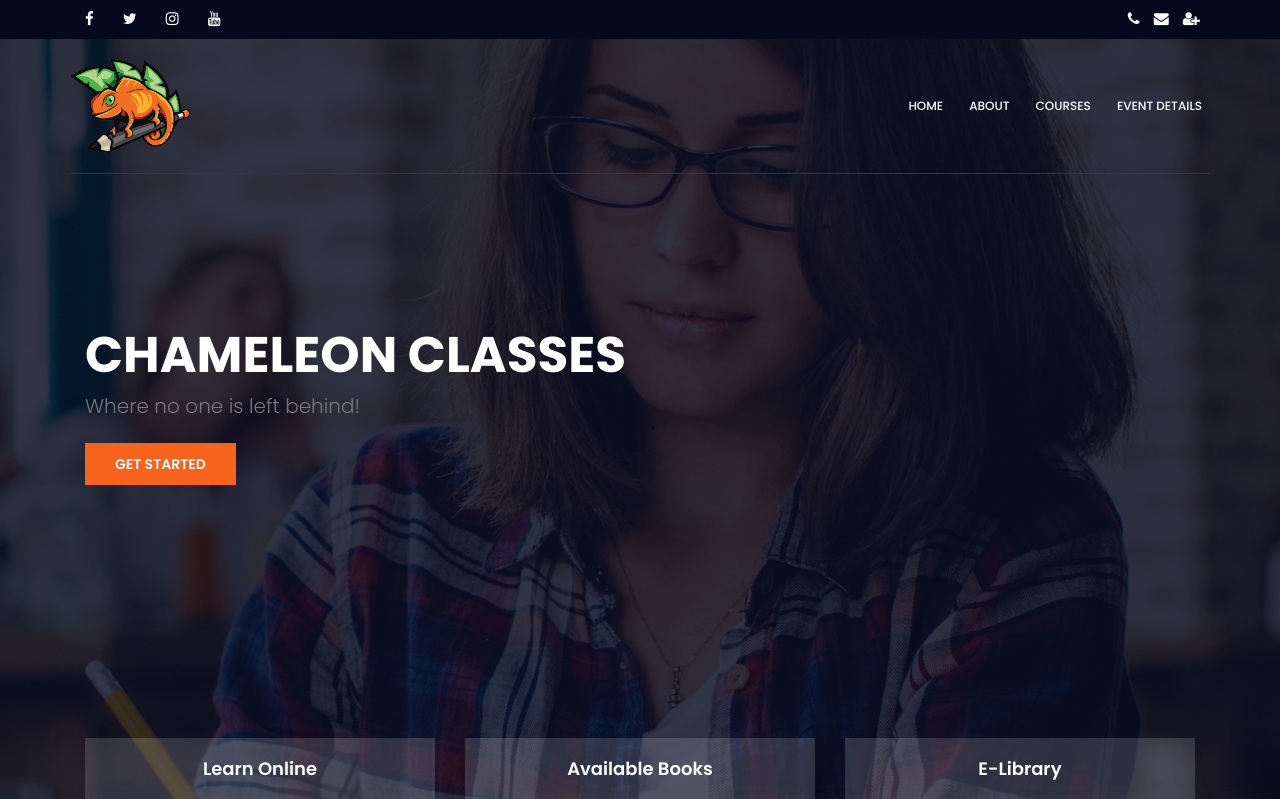
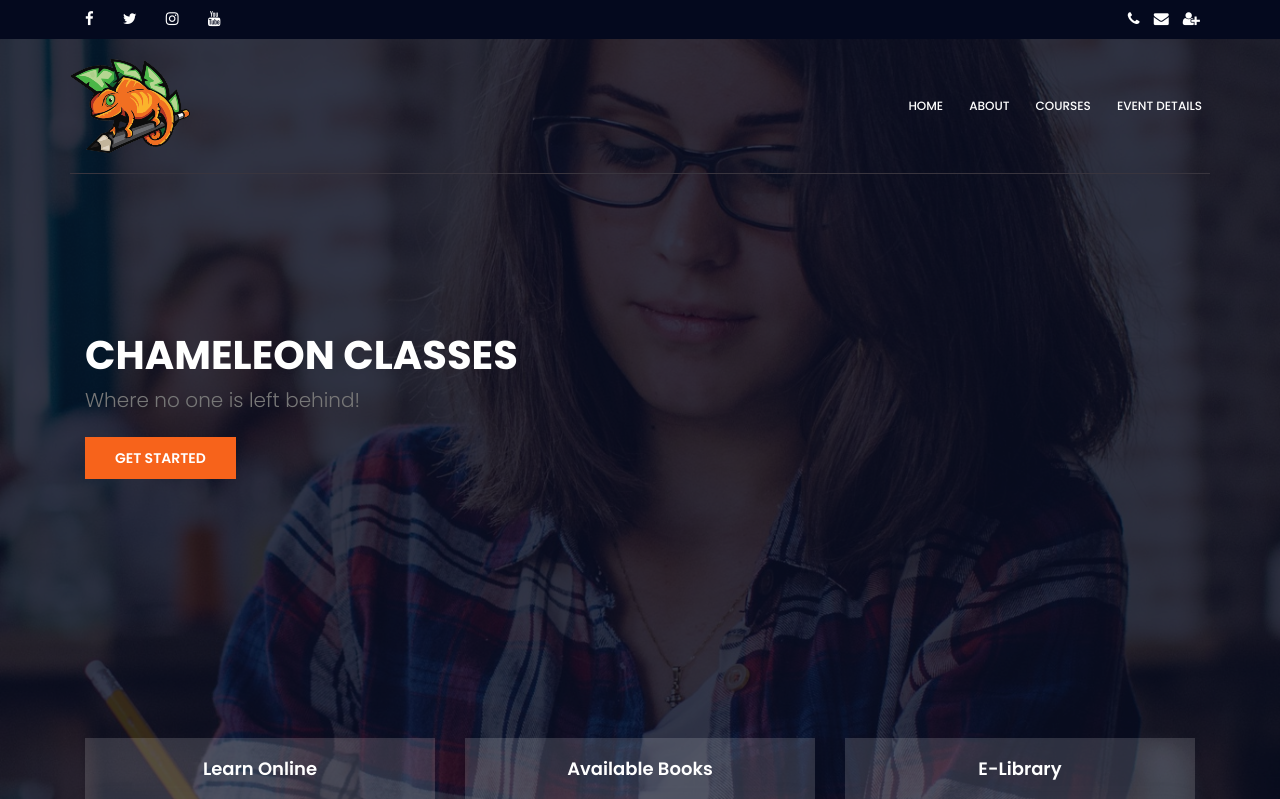
Before and after one commit to lalteshsharma627/practicerepo, a PHP site: page / in a window 1280 px wide. Shown: the top 799 px of the page. Run offline with PHP 8.4, Linux system fonts and the light colour scheme; some libraries are stand-ins or nearby versions.

Commit message:
sixth commit

```diff
--- a/css/main.css
+++ b/css/main.css
@@ -2062,7 +2062,7 @@ body.mobile-nav-active #mobile-nav-toggle {
 	text-align: left
 }
 .banner-content h1 {
-	font-size: 50px;
+	font-size: 40px;
 	font-weight: 700;
 	line-height: 1em;
 	margin-top: 10px;
```
